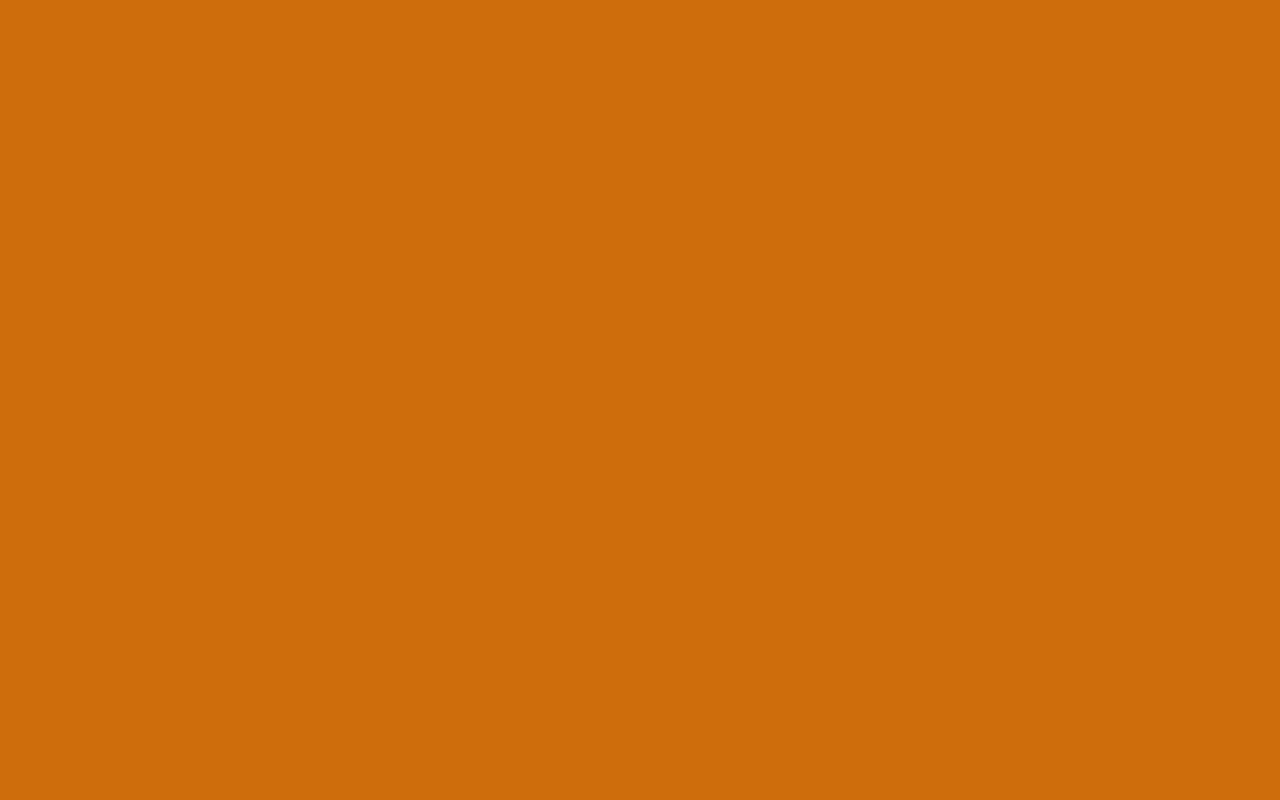
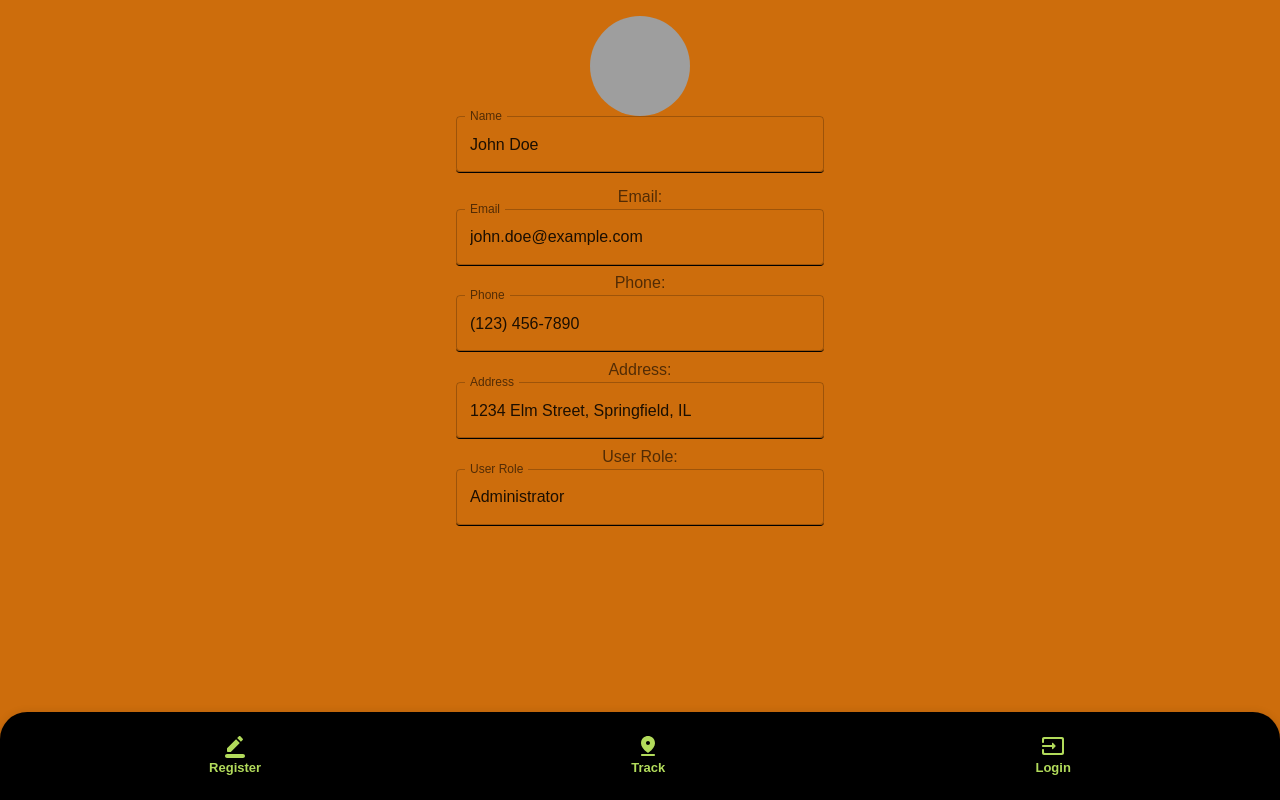
Before and after one commit to T1To48/pechoo-final-project-frontend, a React (Vite) app: page /profile-page in a window 1280 px wide. Before the commit this address had no page. Built offline with nearby package versions, Linux system fonts and the light colour scheme; grey boxes are pictures that could not be loaded.

Commit message:
added history page and profile page

```diff
--- a/src/App.jsx
+++ b/src/App.jsx
@@ -9,7 +9,10 @@ import {
   PublishedOrders,
   Map,
   LandingPage,
-  ActiveUserOrders
+  ActiveUserOrders,
+  OrdersHistory,
+  ProfilePage
+
 } from "./pages/exportsIndex.js";
 
 import { useDispatch, useSelector } from "react-redux";
@@ -62,8 +65,10 @@ useEffect(() => {
           <Route index element={<LandingPage/>} />
           <Route path="register" element={<Register />} />
           <Route path="login" element={<Login />} />
+          <Route path="profile-page" element={<ProfilePage />} />
           <Route path="active-user-orders" element={<ActiveUserOrders />} />
           <Route path="published-orders" element={<PublishedOrders />} />
+          <Route path="delivered-orders" element={<OrdersHistory />} />
           <Route path="map" element={<Map />} />
           <Route path="new-order" element={<PublishOrder />} />
           {/* <Route path="orders-list" element={<OrderCardsList />} /> */}
--- a/src/components/BottomNavBar.jsx
+++ b/src/components/BottomNavBar.jsx
@@ -85,7 +85,7 @@ export default function BottomNavBar() {
             <IconButton
               color="inherit"
               aria-label="open drawer"
-              onClick={() => navigate("/published-orders")}
+              onClick={() => navigate("/delivered-orders")}
             >
               <HistoryRoundedIcon fontSize="large" />
             </IconButton>
@@ -102,7 +102,7 @@ export default function BottomNavBar() {
               <MapIcon fontSize="large" />
             </IconButton>
             <IconButton color="inherit">
-              <PersonRoundedIcon fontSize="large" />
+              <PersonRoundedIcon onClick={() => navigate("/profile-page")} fontSize="large" />
             </IconButton>
           </>
         ) : (
--- a/src/components/orders/ActiveOrdersDriver.jsx
+++ b/src/components/orders/ActiveOrdersDriver.jsx
@@ -86,10 +86,13 @@ const ActiveOrdersDriver = () => {
         {userOrders
           .filter((order) => order.orderStatus !== "Delivered")
           .map((order) => {
+        const timeLeft=((((order.createdAtMS/1)+(order.readyTime/1*60*1000))-(Date.now()/1))/1000);
+
             return (
               <OrderCard
                 key={order.id}
                 customerName={order.customerName}
+                seconds={timeLeft}
                 customerAddress={order.customerAddress}
                 customerPhone={order.customerPhone}
                 price={order.price}
--- /dev/null
+++ b/src/components/orders/DeliveredOrdersHistory.jsx
@@ -0,0 +1,58 @@
+import React, { useState, useEffect } from "react";
+import { useDispatch, useSelector } from "react-redux";
+
+import {
+  get_User_Orders_By_Status,
+  resetOrderStates,
+} from "../../features/orders/orderSlice.jsx";
+
+import OrderCard from "./orderCard/OrderCard.jsx";
+
+const DeliveredOrdersHistory = () => {
+  const dispatch = useDispatch();
+
+  const { isSuccess, isLoading, isError, errorMessage, userOrders } =
+    useSelector((state) => state.order);
+
+  useEffect(() => {
+    if (isError) {
+      console.log(`ERROR While getting active orders ${errorMessage}`);
+    }
+    if (isSuccess && userOrders.length > 0) {
+      console.log("Delivere Orders => SUCCESS");
+    }
+    dispatch(resetOrderStates());
+  }, [isError, isSuccess, errorMessage]);
+
+  useEffect(() => {
+    dispatch(get_User_Orders_By_Status("Delivered"));
+  }, []);
+  if (userOrders.length > 0)
+    return (
+      <div>
+        {userOrders.map((order) => {
+          return (
+            <OrderCard
+              key={order.id}
+              customerName={order.customerName}
+              customerAddress={order.customerAddress}
+              customerPhone={order.customerPhone}
+              price={order.price}
+              orderStatus={order.orderStatus}
+              // coords={order.coords}
+              // handleButton1={
+              //   order.orderStatus !== "Accepted"
+              //     ? () => dialogInfo(order.orderStatus, order.id)
+              //     : false
+              // }
+              // handleButton2={()=>{navigate(`/map`); lokalStorage("set","destination",order.coords)}}
+              // textButton1="Update Status"
+              // textButton2="Check Route"
+            />
+          );
+        })}
+      </div>
+    );
+};
+
+export default DeliveredOrdersHistory;
--- a/src/components/orders/OrderForm.jsx
+++ b/src/components/orders/OrderForm.jsx
@@ -59,10 +59,10 @@ const OrderForm = () => {
 
   const submitOrder = (e) => {
     e.preventDefault();
-    setOrderDetails({
-        ...orderDetails,
-        readyTime:readyTime*60000,
-    })
+    // setOrderDetails({
+    //     ...orderDetails,
+    //     readyTime:readyTime,
+    // })
     dispatch(publishOrder(orderDetails));
   };
 
--- a/src/components/orders/PublishedOrdersList.jsx
+++ b/src/components/orders/PublishedOrdersList.jsx
@@ -67,8 +67,6 @@ if(isError|| !publishedOrders||publishedOrders.length===0)return <h1>No publishe
     <div>
       {publishedOrders.map((order)=>{
         const timeLeft=((((order.createdAtMS/1)+(order.readyTime/1*60*1000))-(Date.now()/1))/1000);
-
-
         return( <OrderCard
           key={order.id}
       seconds={timeLeft}
--- a/src/components/orders/orderCard/OrderCard.jsx
+++ b/src/components/orders/orderCard/OrderCard.jsx
@@ -53,7 +53,7 @@ export default function OrderCard({
           id="panel2d-header"
         >
           <Typography variant="h5" component="div">
-            {orderStatus === "Published" && seconds > 0 && (
+            {seconds > 0 && (
               <Timer seconds={seconds} />
             )}
             {orderStatus === "Ready For Delivery" && (
@@ -64,15 +64,8 @@ export default function OrderCard({
               </div>
             )}
 
-            {/* { routeInfo&& (
-              <>
-              <Timer seconds={seconds} />
-              {routeInfo.travelDistance}
-              </>
 
-            )} */}
 
-            {/* {orderStatus === "On The Way" && routeInfo&& `${routeInfo.travelDistance},${routeInfo.travelDurationLive}`} */}
           </Typography>
         </AccordionSummary>
         <AccordionDetails sx={{ display: "flex", justifyContent: "center" }}>
--- a/src/features/orders/orderService.jsx
+++ b/src/features/orders/orderService.jsx
@@ -36,7 +36,7 @@ export const userOrdersByStatus = async (status) => {
     headers: { Authorization: `Bearer ${getToken()}` },
   };
   let response = await axios.request(reqOptions);
-
+console.log(response.data)
   return response.data;
 };
 
--- /dev/null
+++ b/src/pages/OrdersHistory.jsx
@@ -0,0 +1,11 @@
+import React from 'react'
+import DeliveredOrdersHistory from '../components/orders/DeliveredOrdersHistory.jsx'
+const OrdersHistory = () => {
+  return (
+    <div>
+        <DeliveredOrdersHistory/>
+    </div>
+  )
+}
+
+export default OrdersHistory
--- /dev/null
+++ b/src/pages/ProfilePage.jsx
@@ -0,0 +1,96 @@
+import React, { useState } from "react";
+import Avatar from "@mui/material/Avatar";
+import TextField from "@mui/material/TextField";
+import Grid from "@mui/material/Grid";
+import Typography from "@mui/material/Typography";
+
+const ProfilePage = () => {
+  const [name, setName] = useState("John Doe");
+  const [email, setEmail] = useState("john.doe@example.com");
+  const [phone, setPhone] = useState("(123) 456-7890");
+  const [address, setAddress] = useState("1234 Elm Street, Springfield, IL");
+  const [userRole, setUserRole] = useState("Administrator");
+
+  const handleNameChange = (e) => {
+    setName(e.target.value);
+  };
+
+  const handleEmailChange = (e) => {
+    setEmail(e.target.value);
+  };
+
+  const handlePhoneChange = (e) => {
+    setPhone(e.target.value);
+  };
+
+  const handleAddressChange = (e) => {
+    setAddress(e.target.value);
+  };
+
+  const handleUserRoleChange = (e) => {
+    setUserRole(e.target.value);
+  };
+
+  return (
+    <div style={{ display: "flex", justifyContent: "center", alignItems: "center" }}>
+      <div style={{ padding: "16px", maxWidth: "400px", width: "100%" }}>
+        <Grid container justifyContent="center">
+          <Avatar src="/path/to/profile-picture.jpg" alt="Profile Picture" style={{ width: "100px", height: "100px" }} />
+        </Grid>
+        <Typography variant="h4" align="center" gutterBottom>
+          <TextField
+            label="Name"
+            value={name}
+            onChange={handleNameChange}
+            fullWidth
+            InputProps={{ style: { borderBottom: "1px solid #000" } }}
+          />
+        </Typography>
+        <Typography align="center" color="textSecondary" gutterBottom>
+          Email:{" "}
+          <TextField
+            label="Email"
+            type="email"
+            value={email}
+            onChange={handleEmailChange}
+            fullWidth
+            InputProps={{ style: { borderBottom: "1px solid #000" } }}
+          />
+        </Typography>
+        <Typography align="center" color="textSecondary" gutterBottom>
+          Phone:{" "}
+          <TextField
+            label="Phone"
+            type="tel"
+            value={phone}
+            onChange={handlePhoneChange}
+            fullWidth
+            InputProps={{ style: { borderBottom: "1px solid #000" } }}
+          />
+        </Typography>
+        <Typography align="center" color="textSecondary" gutterBottom>
+          Address:{" "}
+          <TextField
+            label="Address"
+            value={address}
+            onChange={handleAddressChange}
+            fullWidth
+            InputProps={{ style: { borderBottom: "1px solid #000" } }}
+          />
+        </Typography>
+        <Typography align="center" color="textSecondary" gutterBottom>
+          User Role:{" "}
+          <TextField
+            label="User Role"
+            value={userRole}
+            onChange={handleUserRoleChange}
+            fullWidth
+            InputProps={{ style: { borderBottom: "1px solid #000" } }}
+          />
+        </Typography>
+      </div>
+    </div>
+  );
+};
+
+export default ProfilePage;
--- a/src/pages/exportsIndex.js
+++ b/src/pages/exportsIndex.js
@@ -5,7 +5,8 @@ import PublishedOrders from "./PublishedOrders.jsx";
 import Map from "./Map.jsx";
 import LandingPage from "./LandingPage.jsx";
 import ActiveUserOrders from "./ActiveUserOrders.jsx";
-
+import OrdersHistory from "./OrdersHistory.jsx";
+import ProfilePage from "./ProfilePage.jsx";
 
 export {
   LandingPage,
@@ -15,4 +16,6 @@ export {
   PublishedOrders,
   Map,
   ActiveUserOrders,
+  OrdersHistory,
+  ProfilePage
 };
```
